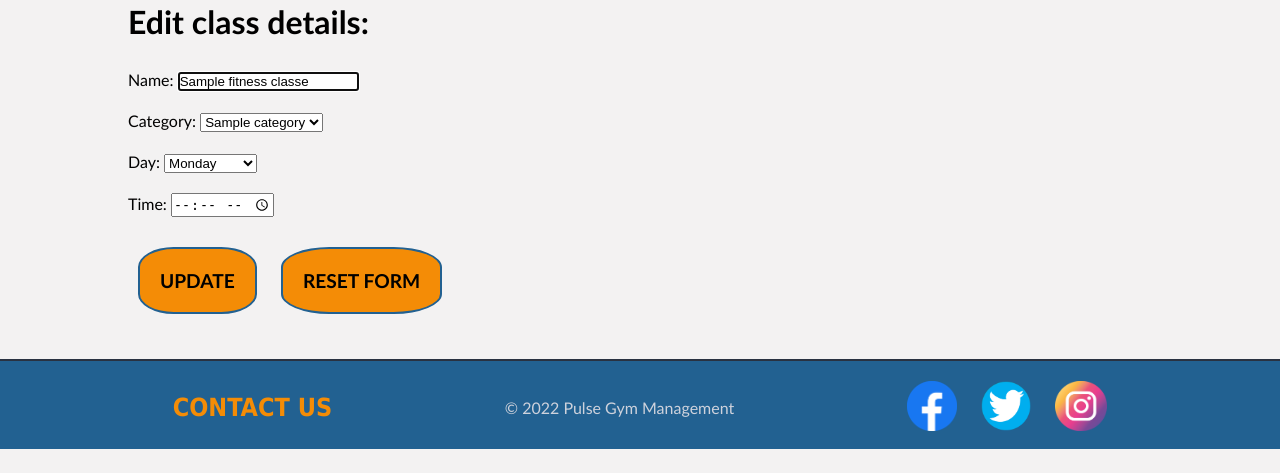
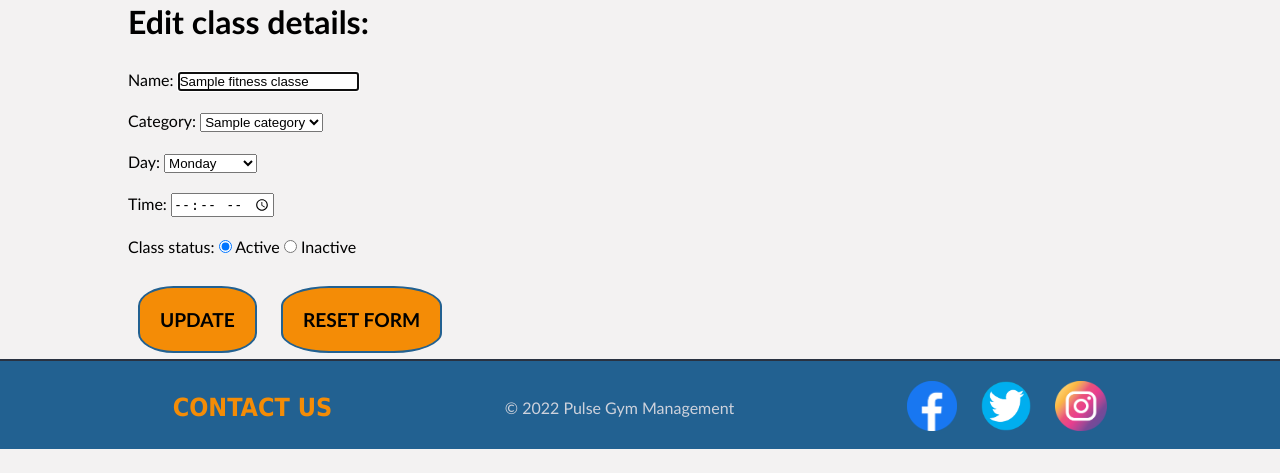
Before and after one commit to CLg003/Pulse_Gym_Management, a Flask app: page /fitness_classes/1/edit in a window 1280 px wide. Shown: the part 351-824 px from the top of the page. Before the commit the page ends 800 px from the top, so only its background shows below. Run offline with Flask 2, Linux system fonts and the light colour scheme; a database or web service that is not in the repository returns one stand-in record (values such as "Sample title"); some libraries are stand-ins or nearby versions.

Commit message:
Class status active/inactive added - status displays on class listings and inactive classes are disabled in booking forms.

```diff
--- a/controllers/fitness_class_controller.py
+++ b/controllers/fitness_class_controller.py
@@ -46,7 +46,12 @@ def update_fitness_class(id):
     category = request.form['category']
     day = request.form['day']
     time = request.form['time']
-    fitness_class = FitnessClass(name, category, day, time, id)
+    class_status = request.form['fitness-class-status']
+    if class_status == "inactive":
+        active = False
+    else:
+        active = True
+    fitness_class = FitnessClass(name, category, day, time, active, id)
     fitness_class_repository.update(fitness_class)
     message = "Class successfully updated."
     return render_template('fitness_classes/show.html', message=message, fitness_class=fitness_class, title='Updated Fitness Class Details')
--- a/db/gym.sql
+++ b/db/gym.sql
@@ -16,7 +16,8 @@ CREATE TABLE fitness_classes (
     name VARCHAR(255),
     category VARCHAR(255),
     day VARCHAR(255),
-    time VARCHAR(255)
+    time VARCHAR(255),
+    active BOOLEAN
 );
 
 CREATE TABLE bookings (
@@ -26,6 +27,7 @@ CREATE TABLE bookings (
 );
 
 ALTER TABLE members ALTER COLUMN active SET DEFAULT True;
+ALTER TABLE fitness_classes ALTER COLUMN active SET DEFAULT True;
 
 -- INSERT INTO members (first_name, last_name, address, email) VALUES ('Jessica', 'Fletcher', '698 Candlewood Lane, Cabot Cove', 'jessica.fletcher@email.com');
 -- INSERT INTO members (first_name, last_name, address, email) VALUES ('Sherlock', 'Holmes', '221b Baker Street, London', 'sherlock.holmes@email.com');
--- a/models/fitness_class.py
+++ b/models/fitness_class.py
@@ -1,14 +1,17 @@
+from multiprocessing.dummy import active_children
+
+
 class FitnessClass:
-    def __init__ (self, name, category, day, time, id = None):
+    def __init__ (self, name, category, day, time, active = True, id = None):
         self.name = name
         self.category = category
         self.day = day
         self.time = time
+        self.active = active
         self.capacity = {
             "Gym" : 5,
             "Cardio" : 5,
             "Mind & Body" : 10
         }
-        self.active = True
         self.full = False
         self.id = id
--- a/repositories/fitness_class_repository.py
+++ b/repositories/fitness_class_repository.py
@@ -16,8 +16,8 @@ def save(fitness_class):
     return fitness_class
 
 def update(fitness_class):
-    sql = "UPDATE fitness_classes SET (name, category, day, time) = (%s, %s, %s, %s) WHERE id = %s"
-    values = [fitness_class.name, fitness_class.category, fitness_class.day, fitness_class.time, fitness_class.id]
+    sql = "UPDATE fitness_classes SET (name, category, day, time, active) = (%s, %s, %s, %s, %s) WHERE id = %s"
+    values = [fitness_class.name, fitness_class.category, fitness_class.day, fitness_class.time, fitness_class.active, fitness_class.id]
     run_sql(sql, values)
 
 def select_all():
@@ -25,7 +25,7 @@ def select_all():
     sql = "SELECT * FROM fitness_classes"
     results = run_sql(sql)
     for row in results:
-        fitness_class = FitnessClass(row['name'], row['category'], row['day'], row['time'], row['id'])
+        fitness_class = FitnessClass(row['name'], row['category'], row['day'], row['time'], row['active'], row['id'])
         number_booked = len(bookings(fitness_class))
         if number_booked >= fitness_class.capacity[fitness_class.category]:
             fitness_class.full = True
@@ -36,7 +36,7 @@ def select(id):
     sql = "SELECT * FROM fitness_classes WHERE id = %s"
     values = [id]
     result = run_sql(sql, values)[0]
-    fitness_class = FitnessClass(result['name'], result['category'], result['day'], result['time'], id)
+    fitness_class = FitnessClass(result['name'], result['category'], result['day'], result['time'], result['active'], id)
     return fitness_class
 
 def delete_all():
--- a/templates/fitness_classes/edit.html
+++ b/templates/fitness_classes/edit.html
@@ -38,6 +38,14 @@
         <input type="time" id="time" name="time" min="06:00" max="21:00" value="{{ fitness_class.time }}">
     </div>
 
+    <div>
+        <label for="fitness-class-status">Class status: </label>
+        <input type="radio" id="active" name="fitness-class-status" value="active" {% if fitness_class.active %}checked="checked"{% endif %}>
+        <label for="premium">Active</label>
+        <input type="radio" id="inactive" name="fitness-class-status" value="inactive" {% if not fitness_class.active %}checked="checked"{% endif %}>
+        <label for="standard">Inactive</label>
+    </div>
+
     <button class="smaller-text-button" type="submit">Update</button>
     <button class="smaller-text-button" type="reset">Reset form</button>
 </form>
--- a/templates/fitness_classes/show.html
+++ b/templates/fitness_classes/show.html
@@ -11,6 +11,12 @@
     <p><strong>Category: </strong>{{ fitness_class.category }}</p>
     <p><strong>Day: </strong>{{ fitness_class.day }}</p>
     <p><strong>Time: </strong>{{ fitness_class.time }}</p>
+    {% if fitness_class.active %}
+        <p><strong>Status: </strong>Active</p>
+    {% else %}
+        <p class="red"><strong>Status: </strong>Inactive</p>
+    {% endif %}
+
 </div>
 
 <div class="button-actions-form">
```
Also changed, not shown: templates/fitness_classes/index.html (+8 -0 lines).
